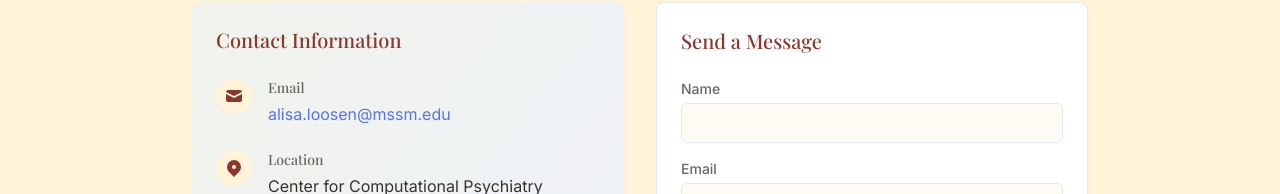
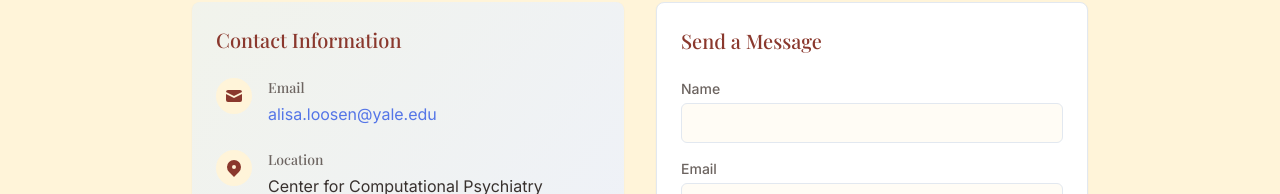
Before and after one commit to amloosen/alisa-loosen-portfolio, a React (Vite) app: page /contact in a window 1280 px wide. Shown: the part 262-456 px from the top of the page. Built offline with nearby package versions, Linux system fonts and the light colour scheme.

Commit message:
Code edited in Lovable Code Editor
Edited UI in Lovable

```diff
--- a/src/pages/ContactPage.tsx
+++ b/src/pages/ContactPage.tsx
@@ -93,8 +93,8 @@ const ContactPage = () => {
                   </span>
                   <div>
                     <h4 className="text-sm font-medium text-muted-foreground mb-1">Email</h4>
-                    <a href="mailto:alisa.loosen@mssm.edu" className="text-blue hover:text-rust transition-colors">
-                      alisa.loosen@mssm.edu
+                    <a href="mailto:alisa.loosen@yale.edu" className="text-blue hover:text-rust transition-colors">
+                      alisa.loosen@yale.edu
                     </a>
                   </div>
                 </div>
```
